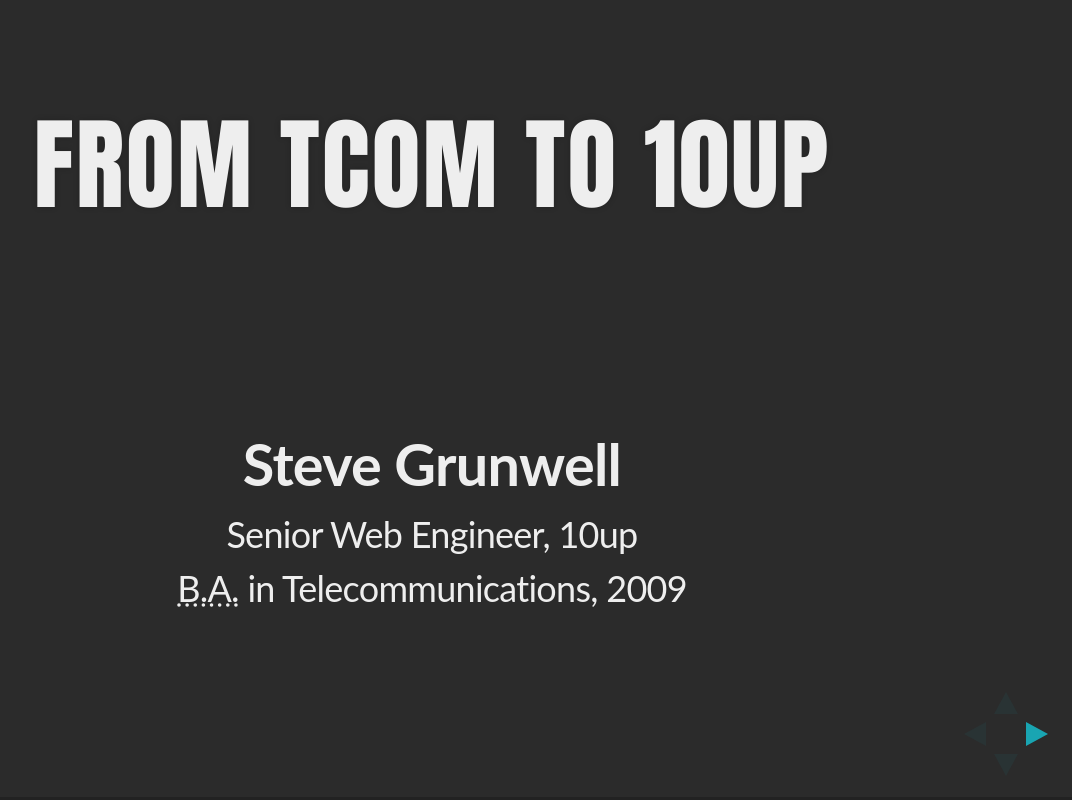
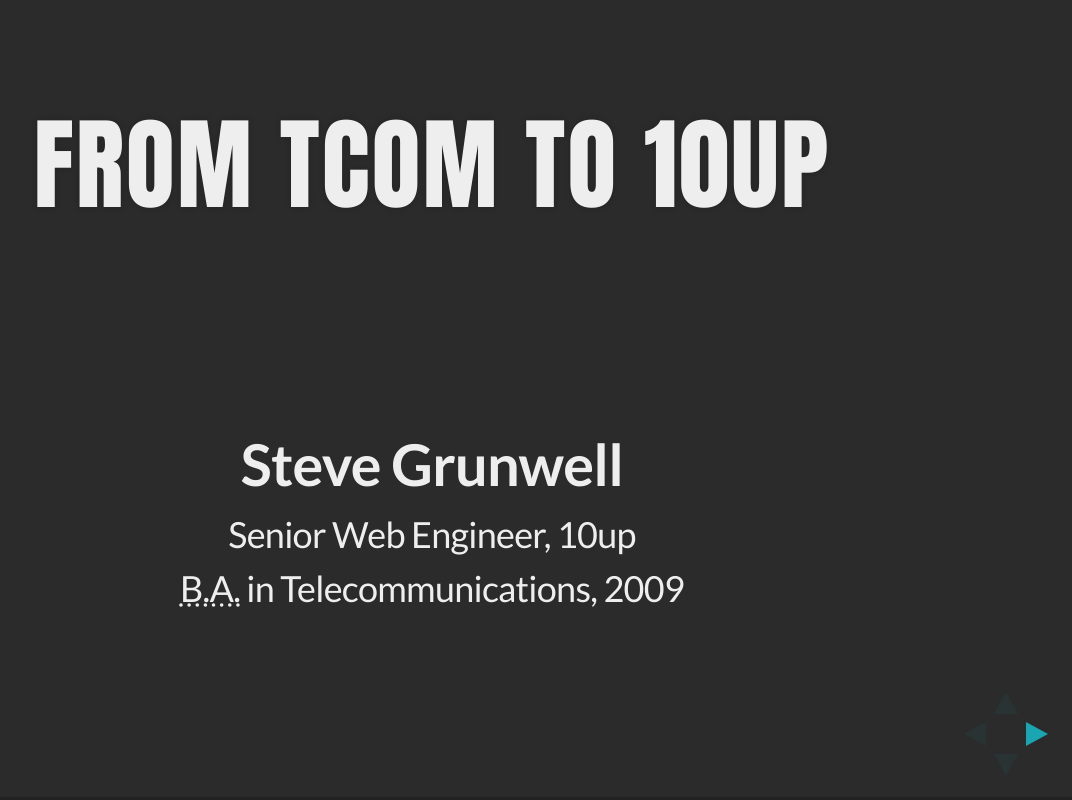
Before and after one commit to stevegrunwell/bgsu-tcom-career-day, a plain HTML site: page index.html in a window 1280 px wide. Shown: the whole page, without its empty margins (208-1280 px from the left). Drawn offline with Linux system fonts and the light colour scheme.

Commit message:
Built from 61547ee on branch master

```diff
--- a/css/theme.css
+++ b/css/theme.css
@@ -6,6 +6,7 @@
 /*********************************************
  * GLOBAL STYLES
  *********************************************/
+@import url(https://fonts.googleapis.com/css?family=Lato:400,700,400italic,700italic);
 body {
   background: #2b2b2b;
   background-color: #2b2b2b; }
```
